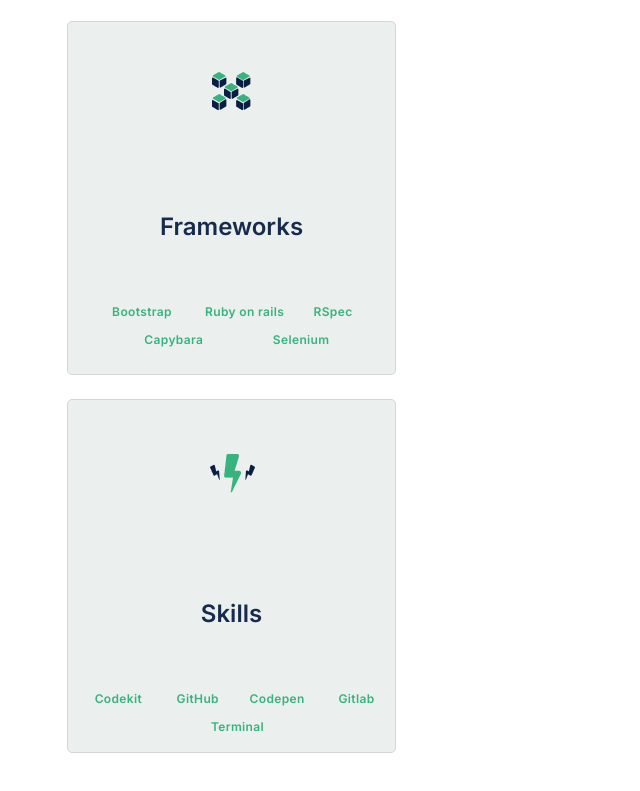
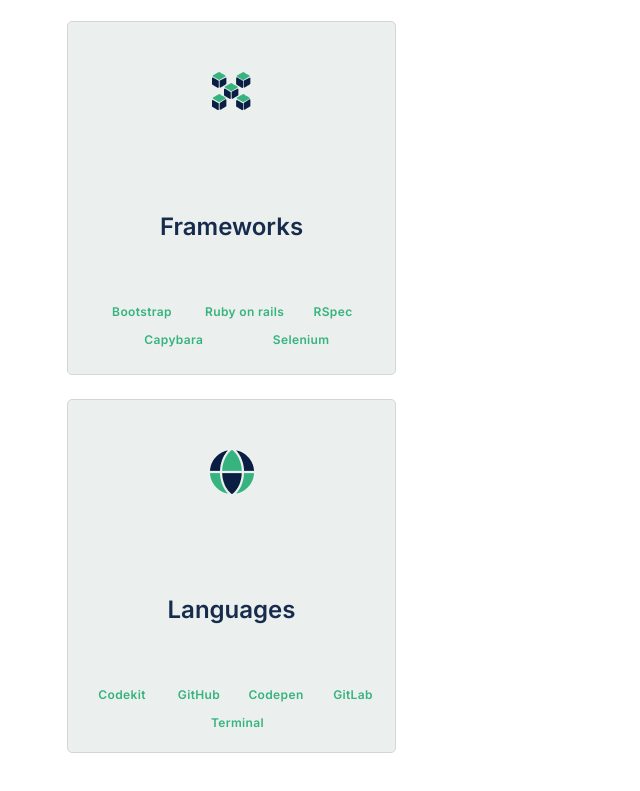
Before and after one commit to chelobotix/Portafolio-Website, a website: page index.html in a window 1280 px wide. Shown: the part 3982-4773 px from the top of the page, without its empty margins (0-640 px from the left). Drawn offline with Linux system fonts and the light colour scheme.

Commit message:
Update last card with correct margin

```diff
--- a/index.html
+++ b/index.html
@@ -161,10 +161,8 @@
           </article>
         </li>
 
-        <li>
-          <article
-            class="d-flex flex-column align-items-center justify-content-between border article_card quaternary_color pb-20"
-          >
+        <li class="li_card">
+          <article class="d-flex flex-column align-items-center justify-content-between border article_card quaternary_color">
             <div class="d-flex justify-content-center align-items-center img_card">
               <img src="images/Group.png" alt="Frameworks" />
             </div>
@@ -182,19 +180,19 @@
           </article>
         </li>
 
-        <li>
+        <li class="li_card">
           <article class="d-flex flex-column align-items-center justify-content-between border article_card quaternary_color">
             <div class="d-flex justify-content-center align-items-center img_card">
-              <img src="images/skills.png" alt="Languages" />
+              <img src="images/Frame.png" alt="Languages" />
             </div>
 
             <div class="d-flex flex-column align-items-center title_tag">
-              <h3 class="secondary_color mt-20">Skills</h3>
-              <ul class="d-flex justify-content-evenly flex_wrap ul_about_me last_ul">
+              <h3 class="secondary_color mt-20">Languages</h3>
+              <ul class="d-flex justify-content-evenly ul_about_me flex_wrap ul_w">
                 <li class="li_works primary_color">Codekit</li>
                 <li class="li_works primary_color">GitHub</li>
                 <li class="li_works primary_color">Codepen</li>
-                <li class="li_works primary_color">Gitlab</li>
+                <li class="li_works primary_color">GitLab</li>
                 <li class="li_works primary_color">Terminal</li>
               </ul>
             </div>
--- a/style.css
+++ b/style.css
@@ -347,6 +347,6 @@
   padding: 0 30.5px;
 }
 
-.pb-20 {
-  margin-bottom: 24px;
+.ul_w {
+  width: 308px;
 }
```
